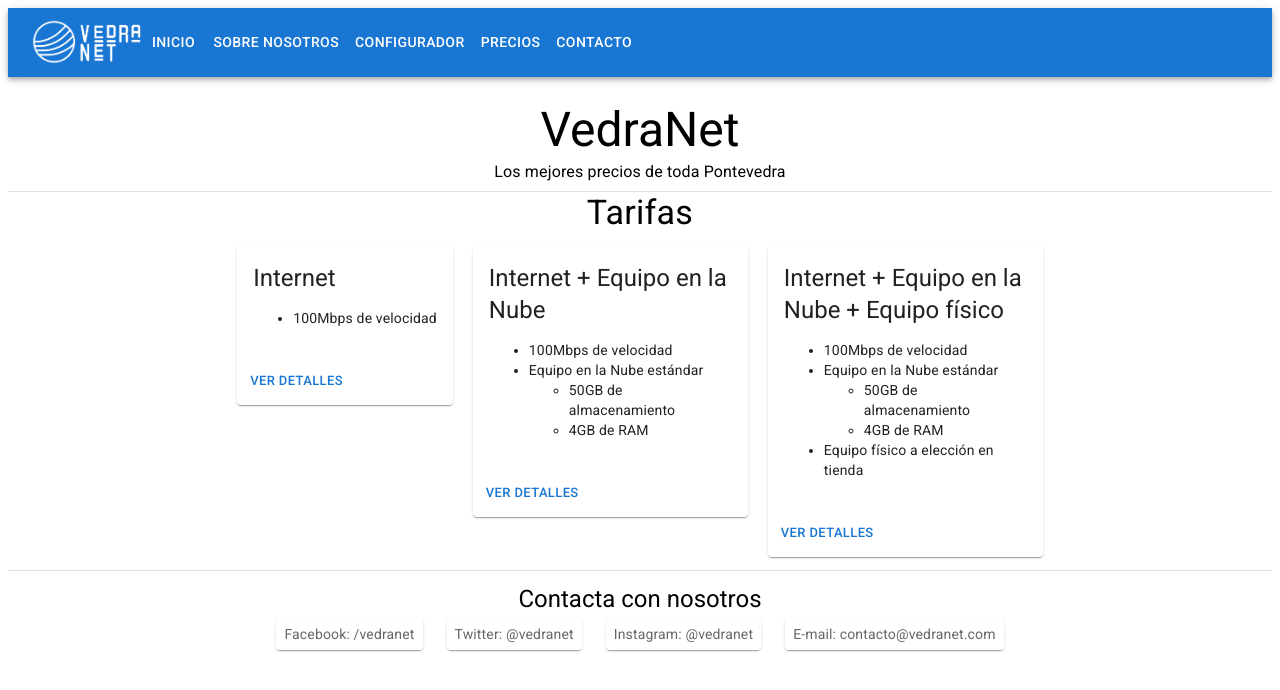
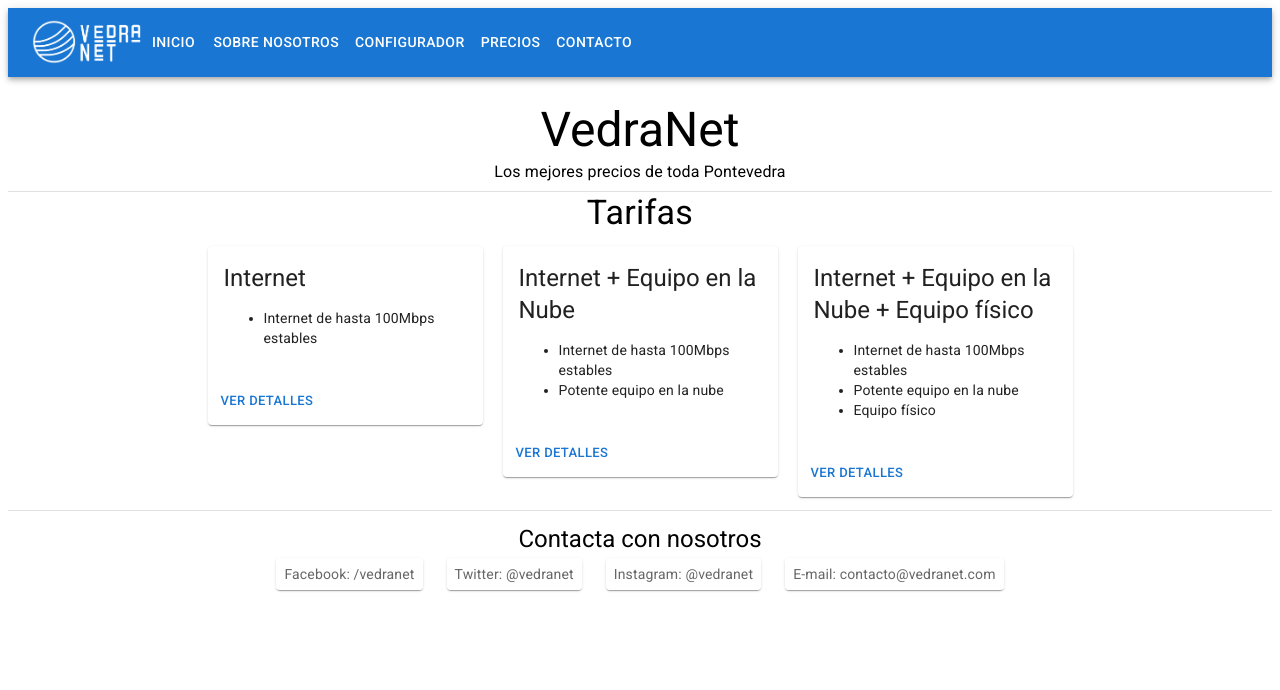
Before and after one commit to Xpl0itU/vedranet-web, a React (Vite) app: page / in a window 1280 px wide. Shown: the top 690 px of the page. Built offline with nearby package versions, Linux system fonts and the light colour scheme.

Commit message:
Rewrite index

```diff
--- a/src/pages/Index.jsx
+++ b/src/pages/Index.jsx
@@ -30,7 +30,7 @@ function Index() {
                         </Typography>
                         <Typography variant="body2">
                             <ul>
-                                <li>100Mbps de velocidad</li>
+                                <li>Internet de hasta 100Mbps estables</li>
                             </ul>
                         </Typography>
                     </CardContent>
@@ -47,12 +47,8 @@ function Index() {
                         </Typography>
                         <Typography variant="body2">
                             <ul>
-                                <li>100Mbps de velocidad</li>
-                                <li>Equipo en la Nube estándar</li>
-                                <ul>
-                                    <li>50GB de almacenamiento</li>
-                                    <li>4GB de RAM</li>
-                                </ul>
+                                <li>Internet de hasta 100Mbps estables</li>
+                                <li>Potente equipo en la nube</li>
                             </ul>
                         </Typography>
                     </CardContent>
@@ -69,13 +65,9 @@ function Index() {
                         </Typography>
                         <Typography variant="body2">
                             <ul>
-                                <li>100Mbps de velocidad</li>
-                                <li>Equipo en la Nube estándar</li>
-                                <ul>
-                                    <li>50GB de almacenamiento</li>
-                                    <li>4GB de RAM</li>
-                                </ul>
-                                <li>Equipo físico a elección en tienda</li>
+                                <li>Internet de hasta 100Mbps estables</li>
+                                <li>Potente equipo en la nube</li>
+                                <li>Equipo físico</li>
                             </ul>
                         </Typography>
                     </CardContent>
```
